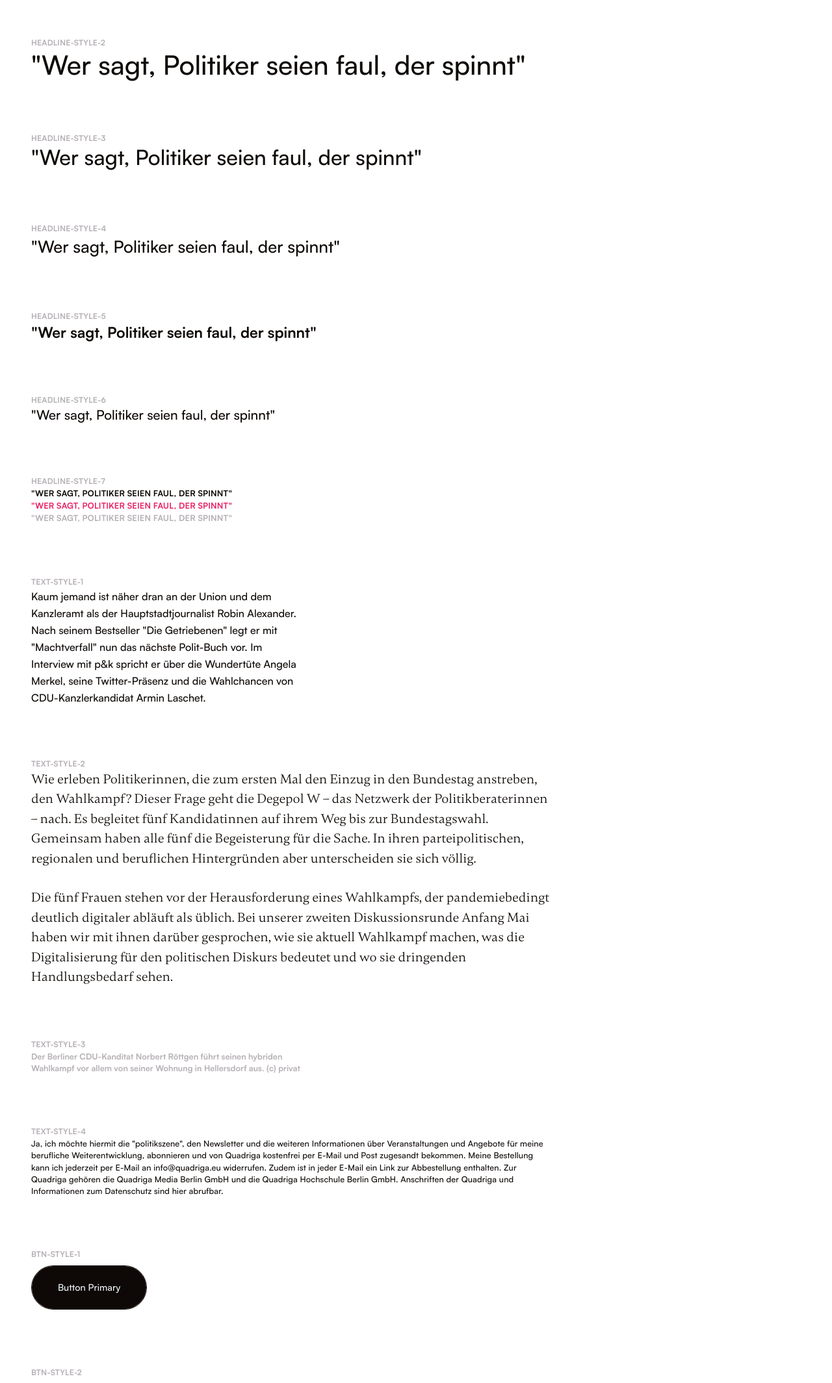
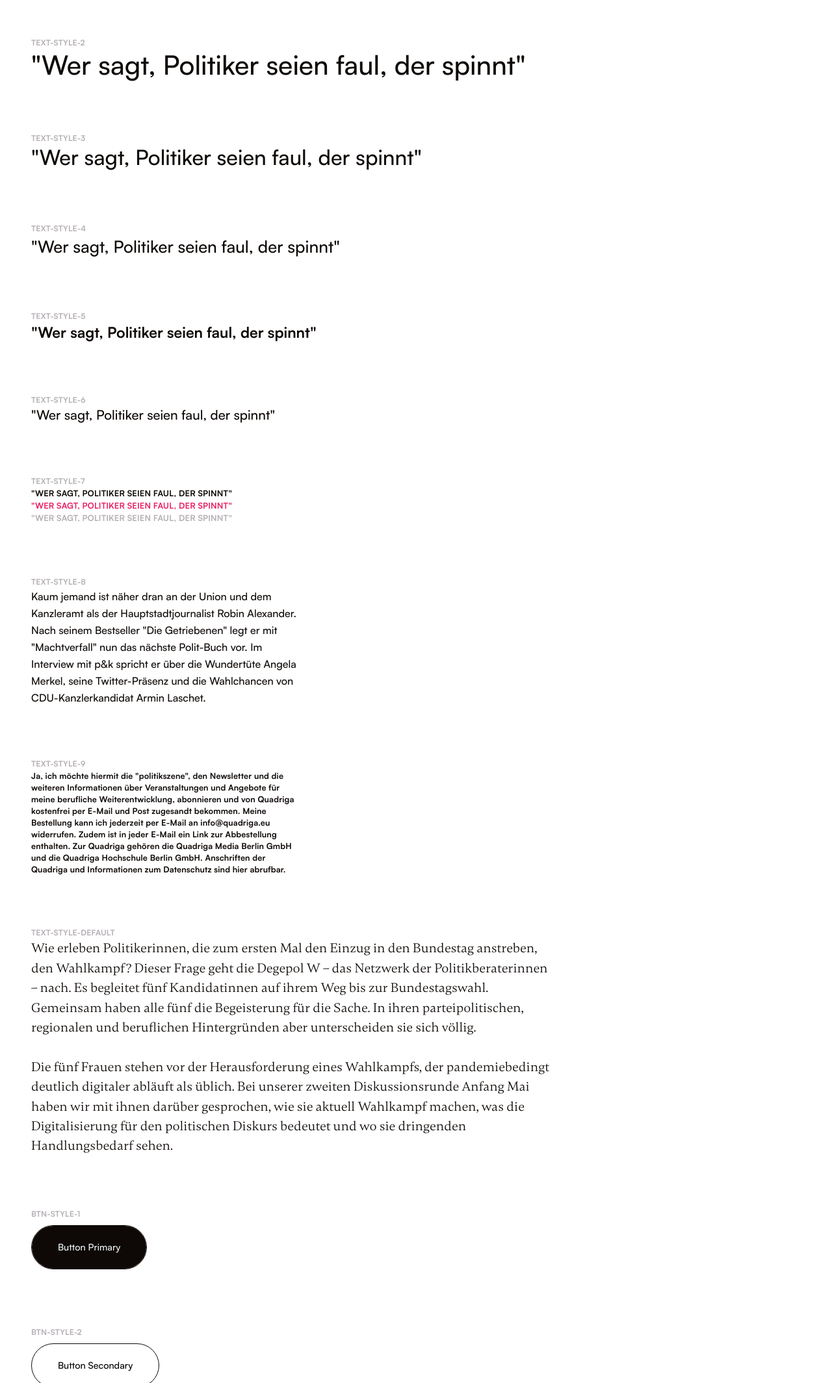
Before and after one commit to nikitasarejko/puk-styleguide, a plain HTML site: page index.html in a window 1280 px wide. Shown: the part 671-2800 px from the top of the page at 65% size. Drawn offline with Linux system fonts and the light colour scheme.

Commit message:
renamed text-styles

```diff
--- a/css/style.scss
+++ b/css/style.scss
@@ -151,29 +151,29 @@ div {
           flex: 1 1 50%;
           padding: 4.8rem;
 
-          p.headline-style-2 {
+          p.text-style-2 {
             transition: color 0.4s cubic-bezier(0.77, 0, 0.18, 1);
           }
         }
       }
 
       &:hover {
-        p.headline-style-2 {
+        p.text-style-2 {
           color: $color-blue;
         }
       }
     }
 
-    p.headline-style-3 {
+    p.text-style-3 {
       transition: color 0.4s cubic-bezier(0.77, 0, 0.18, 1);
     }
 
     &:hover {
-      p.headline-style-3 {
+      p.text-style-3 {
         color: $color-blue;
       }
       div.card__img {
-        transform: scale(0.975);
+        transform: scale(0.985);
       }
       img {
         transform: scale(1.075);
@@ -183,14 +183,14 @@ div {
       width: 100%;
       height: 100%;
       overflow: hidden;
-      transition: transform 0.8s cubic-bezier(0.165, 0.84, 0.44, 1);
+      transition: transform 1.5s cubic-bezier(0.165, 0.84, 0.44, 1);
 
       img {
         object-fit: cover;
         object-position: center center;
         width: 100%;
         height: 100%;
-        transition: transform 0.8s cubic-bezier(0.165, 0.84, 0.44, 1);
+        transition: transform 1.5s cubic-bezier(0.165, 0.84, 0.44, 1);
       }
     }
 
@@ -209,7 +209,7 @@ p {
     color: $color-gray;
   }
 
-  &.headline-style {
+  &.text-style {
     &-1 {
       font-family: "Satoshi-Medium", Helvetica, Helvetica Neue, Arial,
         sans-serif;
@@ -257,34 +257,25 @@ p {
       text-transform: uppercase;
       letter-spacing: 0.15px;
     }
-  }
 
-  &.text-style {
-    &-1 {
+    &-8 {
       font-family: "Satoshi-Medium", Helvetica, Helvetica Neue, Arial,
         sans-serif;
       font-size: clamp(1.424rem, 2.1vw, 1.602rem);
       line-height: 1.625;
     }
 
-    &-2 {
+    &-9 {
+      font-family: "Satoshi-Bold", Helvetica, Helvetica Neue, Arial, sans-serif;
+      font-size: clamp(1.125rem, 1.8vw, 1.266rem);
+      line-height: 1.425;
+      letter-spacing: 0.15px;
+    }
+
+    &-default {
       font-family: "Gambetta-Regular", sans-serif;
       font-size: clamp(1.602rem, 2.1vw, 2.027rem);
       line-height: 1.5;
-    }
-
-    &-3 {
-      font-family: "Satoshi-Bold", Helvetica, Helvetica Neue, Arial, sans-serif;
-      font-size: clamp(1.125rem, 1.8vw, 1.266rem);
-      line-height: 1.425;
-    }
-
-    &-4 {
-      font-family: "Satoshi-Medium", Helvetica, Helvetica Neue, Arial,
-        sans-serif;
-      font-size: clamp(1.125rem, 1.8vw, 1.266rem);
-      line-height: 1.425;
-      letter-spacing: 0.15px;
     }
   }
 
@@ -417,4 +408,30 @@ a {
       transition: transform 0.3s cubic-bezier(0.7, 0, 0.2, 1);
     }
   }
+
+  &.link-regular {
+    font-family: "Satoshi-Medium", Helvetica, Helvetica Neue, Arial, sans-serif;
+    font-size: clamp(1.424rem, 2.1vw, 1.602rem);
+    color: $color-blue;
+    text-decoration: none;
+    transition: all 0.2s ease;
+
+    &:hover {
+      text-decoration: underline;
+      color: $color-black;
+    }
+  }
+
+  &.link-dark {
+    font-family: "Satoshi-Medium", Helvetica, Helvetica Neue, Arial, sans-serif;
+    font-size: clamp(1.424rem, 2.1vw, 1.602rem);
+    background: $color-black;
+    color: #fff;
+    transition: all 0.2s ease;
+
+    &:hover {
+      text-decoration: none;
+      color: $color-gray;
+    }
+  }
 }
--- a/index.html
+++ b/index.html
@@ -16,27 +16,27 @@
         <div class="cell-grid">
           <div>
             <div class="color black"></div>
-            <p class="text-style-1">Black #0B0705</p>
+            <p class="text-style-8">Black #0B0705</p>
           </div>
           <div>
             <div class="color magenta"></div>
-            <p class="text-style-1">Magenta #E72267</p>
+            <p class="text-style-8">Magenta #E72267</p>
           </div>
           <div>
             <div class="color blue"></div>
-            <p class="text-style-1">Blue #2126E9</p>
+            <p class="text-style-8">Blue #2126E9</p>
           </div>
           <div>
             <div class="color gray-dark"></div>
-            <p class="text-style-1">Gray Dark #B5B0B5</p>
+            <p class="text-style-8">Gray Dark #B5B0B5</p>
           </div>
           <div>
             <div class="color gray-medium"></div>
-            <p class="text-style-1">Gray Medium #E1DFE1</p>
+            <p class="text-style-8">Gray Medium #E1DFE1</p>
           </div>
           <div>
             <div class="color gray-light"></div>
-            <p class="text-style-1">Gray Light #F6F5F6</p>
+            <p class="text-style-8">Gray Light #F6F5F6</p>
           </div>
         </div>
       </div>
@@ -56,63 +56,49 @@
       </div>
 
       <div class="cell">
-        <p class="label">headline-style-1</p>
-        <p class="headline-style-1">
-          "Wer sagt, Politiker seien faul, der spinnt"
-        </p>
+        <p class="label">text-style-1</p>
+        <p class="text-style-1">"Wer sagt, Politiker seien faul, der spinnt"</p>
       </div>
 
       <div class="cell">
-        <p class="label">headline-style-2</p>
-        <p class="headline-style-2">
-          "Wer sagt, Politiker seien faul, der spinnt"
-        </p>
+        <p class="label">text-style-2</p>
+        <p class="text-style-2">"Wer sagt, Politiker seien faul, der spinnt"</p>
       </div>
 
       <div class="cell">
-        <p class="label">headline-style-3</p>
-        <p class="headline-style-3">
-          "Wer sagt, Politiker seien faul, der spinnt"
-        </p>
+        <p class="label">text-style-3</p>
+        <p class="text-style-3">"Wer sagt, Politiker seien faul, der spinnt"</p>
       </div>
 
       <div class="cell">
-        <p class="label">headline-style-4</p>
-        <p class="headline-style-4">
-          "Wer sagt, Politiker seien faul, der spinnt"
-        </p>
+        <p class="label">text-style-4</p>
+        <p class="text-style-4">"Wer sagt, Politiker seien faul, der spinnt"</p>
       </div>
 
       <div class="cell">
-        <p class="label">headline-style-5</p>
-        <p class="headline-style-5">
-          "Wer sagt, Politiker seien faul, der spinnt"
-        </p>
+        <p class="label">text-style-5</p>
+        <p class="text-style-5">"Wer sagt, Politiker seien faul, der spinnt"</p>
       </div>
 
       <div class="cell">
-        <p class="label">headline-style-6</p>
-        <p class="headline-style-6">
-          "Wer sagt, Politiker seien faul, der spinnt"
-        </p>
+        <p class="label">text-style-6</p>
+        <p class="text-style-6">"Wer sagt, Politiker seien faul, der spinnt"</p>
       </div>
 
       <div class="cell">
-        <p class="label">headline-style-7</p>
-        <p class="headline-style-7">
+        <p class="label">text-style-7</p>
+        <p class="text-style-7">"Wer sagt, Politiker seien faul, der spinnt"</p>
+        <p class="text-style-7 color-magenta">
           "Wer sagt, Politiker seien faul, der spinnt"
         </p>
-        <p class="headline-style-7 color-magenta">
-          "Wer sagt, Politiker seien faul, der spinnt"
-        </p>
-        <p class="headline-style-7 color-gray">
+        <p class="text-style-7 color-gray">
           "Wer sagt, Politiker seien faul, der spinnt"
         </p>
       </div>
 
       <div class="cell w-50">
-        <p class="label">text-style-1</p>
-        <p class="text-style-1">
+        <p class="label">text-style-8</p>
+        <p class="text-style-8">
           Kaum jemand ist näher dran an der Union und dem Kanzleramt als der
           Hauptstadtjournalist Robin Alexander. Nach seinem Bestseller "Die
           Getriebenen" legt er mit "Machtverfall" nun das nächste Polit-Buch
@@ -122,9 +108,24 @@
         </p>
       </div>
 
+      <div class="cell w-50">
+        <p class="label">text-style-9</p>
+        <p class="text-style-9">
+          Ja, ich möchte hiermit die "politikszene", den Newsletter und die
+          weiteren Informationen über Veranstaltungen und Angebote für meine
+          berufliche Weiterentwicklung, abonnieren und von Quadriga kostenfrei
+          per E-Mail und Post zugesandt bekommen. Meine Bestellung kann ich
+          jederzeit per E-Mail an info@quadriga.eu widerrufen. Zudem ist in
+          jeder E-Mail ein Link zur Abbestellung enthalten. Zur Quadriga gehören
+          die Quadriga Media Berlin GmbH und die Quadriga Hochschule Berlin
+          GmbH. Anschriften der Quadriga und Informationen zum Datenschutz sind
+          hier abrufbar.
+        </p>
+      </div>
+
       <div class="cell w-75">
-        <p class="label">text-style-2</p>
-        <p class="text-style-2">
+        <p class="label">text-style-default</p>
+        <p class="text-style-default">
           Wie erleben Politikerinnen, die zum ersten Mal den Einzug in den
           Bundestag anstreben, den Wahlkampf? Dieser Frage geht die Degepol W –
           das Netzwerk der Politikberaterinnen – nach. Es begleitet fünf
@@ -139,29 +140,6 @@
           gesprochen, wie sie aktuell Wahlkampf machen, was die Digitalisierung
           für den politischen Diskurs bedeutet und wo sie dringenden
           Handlungsbedarf sehen.
-        </p>
-      </div>
-
-      <div class="cell w-50">
-        <p class="label">text-style-3</p>
-        <p class="text-style-3 color-gray">
-          Der Berliner CDU-Kanditat Norbert Röttgen führt seinen hybriden
-          Wahlkampf vor allem von seiner Wohnung in Hellersdorf aus. (c) privat
-        </p>
-      </div>
-
-      <div class="cell w-75">
-        <p class="label">text-style-4</p>
-        <p class="text-style-4">
-          Ja, ich möchte hiermit die "politikszene", den Newsletter und die
-          weiteren Informationen über Veranstaltungen und Angebote für meine
-          berufliche Weiterentwicklung, abonnieren und von Quadriga kostenfrei
-          per E-Mail und Post zugesandt bekommen. Meine Bestellung kann ich
-          jederzeit per E-Mail an info@quadriga.eu widerrufen. Zudem ist in
-          jeder E-Mail ein Link zur Abbestellung enthalten. Zur Quadriga gehören
-          die Quadriga Media Berlin GmbH und die Quadriga Hochschule Berlin
-          GmbH. Anschriften der Quadriga und Informationen zum Datenschutz sind
-          hier abrufbar.
         </p>
       </div>
 
@@ -192,21 +170,31 @@
       </div>
 
       <div class="cell">
+        <p class="label">link-regular</p>
+        <a href="#" class="link-regular">Ein Hyperlink</a>
+      </div>
+
+      <div class="cell">
+        <p class="label">link-dark</p>
+        <a href="#" class="link-dark">Ein Hyperlink</a>
+      </div>
+
+      <div class="cell">
         <p class="label">card-large</p>
         <div class="card card-w100">
           <div class="card__img">
             <img src="./assets/img/spahn.png" alt="Jens Spahn Foto" />
           </div>
           <div class="card__content">
-            <p class="headline-style-7 color-magenta mb-md">
+            <p class="text-style-7 color-magenta mb-md">
               Interview mit Robin Alexander
             </p>
 
-            <p class="headline-style-2 mb-xs">
+            <p class="text-style-2 mb-xs">
               "Wer sagt, Politiker seien faul, der spinnt"
             </p>
 
-            <p class="text-style-1 mb-md">
+            <p class="text-style-8 mb-md">
               Kaum jemand ist näher dran an der Union und dem Kanzleramt als der
               Hauptstadtjournalist Robin Alexander. Nach seinem Bestseller "Die
               Getriebenen" legt er mit "Machtverfall" nun das nächste Polit-Buch
@@ -214,10 +202,10 @@
             </p>
             <div class="card__facts">
               <div class="card__autor mr-lg">
-                <p class="headline-style-7 color-gray">Von Konrad Göke</p>
+                <p class="text-style-7 color-gray">Von Konrad Göke</p>
               </div>
               <div class="card__date">
-                <p class="headline-style-7 color-gray">08. Juni 2021</p>
+                <p class="text-style-7 color-gray">08. Juni 2021</p>
               </div>
             </div>
           </div>
@@ -227,25 +215,25 @@
       <div class="cell w-50">
         <p class="label">card-small</p>
         <div class="card">
-          <p class="headline-style-7 color-magenta mb-sm">Public Affairs</p>
+          <p class="text-style-7 color-magenta mb-sm">Public Affairs</p>
           <div class="card__img mb-sm">
             <img
               src="./assets/img/gabriella-clare-marino--Qoi7zAf6YE-unsplash.jpg"
               alt="Image"
             />
           </div>
-          <p class="headline-style-3 mb-sm">
+          <p class="text-style-3 mb-sm">
             Wie die Corona-Krise die Public-Affairs-Arbeit verändert
           </p>
           <div class="card__facts mb-sm">
             <div class="card__autor mr-lg">
-              <p class="headline-style-7 color-gray">Von Sebastian Callies</p>
+              <p class="text-style-7 color-gray">Von Sebastian Callies</p>
             </div>
             <div class="card__date">
-              <p class="headline-style-7 color-gray">06. Juni 2021</p>
+              <p class="text-style-7 color-gray">06. Juni 2021</p>
             </div>
           </div>
-          <p class="text-style-1">
+          <p class="text-style-8">
             Die Corona-Krise wirkt sich massiv auf Politik, Wirtschaft und
             Gesellschaft aus – und macht Veränderungen notwendig. Das gilt auch
             für die Public-Affairs-Arbeit.
```
Also changed, not shown: css/style.css, 1 other file.
